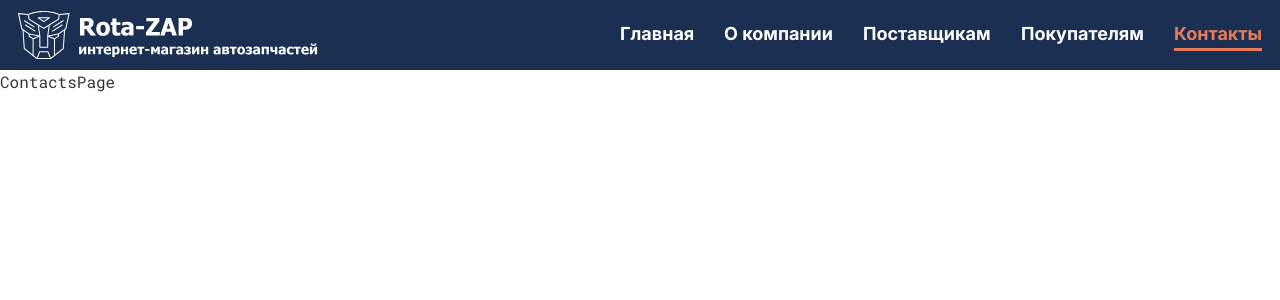
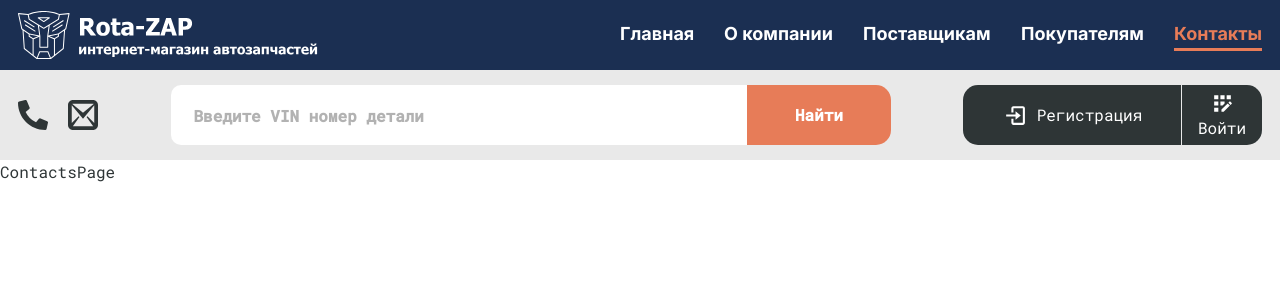
Before and after one commit to Exigoll/rota-next, a Next.js app: page /contacts in a window 1280 px wide. Shown: the top 300 px of the page. Built offline with nearby package versions, Linux system fonts and the light colour scheme.

Commit message:
feat: Header

```diff
--- a/app/components/layout/Header/Header.module.scss
+++ b/app/components/layout/Header/Header.module.scss
@@ -23,11 +23,11 @@
 
 /* Header bottom */
 .headerBottom {
-	@apply w-full h-full py-[10px] bg-gray;
+	@apply w-full h-[90px] tablet:h-[160px] bg-gray;
 }
 
 .headerBottomWrapper {
-	@apply flex items-center justify-between gap-x-[50px] w-full;
+	@apply flex items-center justify-between gap-x-[50px] tabletXL:gap-x-[40px] mobile2XL:gap-x-[20px] w-full h-full tablet:flex-wrap;
 }
 
 //Modal-window for Login
--- a/app/components/layout/Header/Header.tsx
+++ b/app/components/layout/Header/Header.tsx
@@ -6,7 +6,7 @@ export const Header = ({ openMenu, setOpenMenu }: any) => {
 	return (
 		<header className={styles.header}>
 			<HeaderTop openMenu={openMenu} setOpenMenu={setOpenMenu} />
-			{/* <HeaderBottom /> */}
+			<HeaderBottom />
 		</header>
 	);
 };
--- a/app/components/ui/Contacts/Contacts.module.scss
+++ b/app/components/ui/Contacts/Contacts.module.scss
@@ -1,5 +1,5 @@
 .contacts {
-	@apply flex flex-col gap-y-[10px];
+	@apply flex gap-x-[20px] desktop:gap-x-[15px] mobile2XL:flex-col mobile2XL:gap-y-[10px];
 }
 
 .link {
@@ -7,5 +7,5 @@
 }
 
 .icon {
-	@apply w-[25px] h-[25px] mobileXL:w-[20px] mobileXL:h-[20px] fill-lightDark tablet:hover:fill-peach tablet:hover:scale-125 will-change-transform transitionIcon;
+	@apply w-[30px] h-[30px] desktop:w-[25px] desktop:h-[25px] mobileXL:w-[20px] mobileXL:h-[20px] fill-lightDark tablet:hover:fill-peach tablet:hover:scale-125 will-change-transform transitionIcon;
 }
--- a/app/components/ui/NavBar/NavBar.module.scss
+++ b/app/components/ui/NavBar/NavBar.module.scss
@@ -6,7 +6,7 @@
 	@apply fixed top-[70px] tablet:top-[60px] right-0 flex flex-col justify-center items-center gap-y-3 w-full h-[220px] bg-darkBlue border-t-[3px] border-solid border-peach;
 	animation-duration: 1s;
 	animation-name: animationMenu;
-	z-index: -20;
+	z-index: 1;
 }
 
 .link {
--- a/app/components/ui/Office/Office.module.scss
+++ b/app/components/ui/Office/Office.module.scss
@@ -1,17 +1,15 @@
 @import "../../../styles/mixins.scss";
 
 .office {
-	display: flex;
-	align-items: center;
-	justify-content: space-between;
-	column-gap: 1px;
-	max-width: 299px;
-	width: 100%;
-	height: 60px;
+	@apply flex items-center justify-between gap-x-[1px] max-w-[299px] w-full h-[70px] desktop2XL:h-[60px];
 }
 
 .btn {
 	@apply flex flex-col items-center justify-center w-full h-full bg-lightDark text-white font-text tablet:hover:bg-heavyDark transitionButton cursor-pointer will-change-transform active:scale-99;
+
+	span {
+		@apply text-base tablet:text-sm;
+	}
 }
 
 .btnLogin,
--- a/app/components/ui/Office/OfficeAuth.tsx
+++ b/app/components/ui/Office/OfficeAuth.tsx
@@ -14,18 +14,14 @@ export const OfficeAuth = () => {
 		<div className={`${styles.office} ${styles.auth}`}>
 			<button
 				className={`${styles.btn} ${styles.btnOrders}`}
-				/* onClick={() => router.push("./orders")} */
+				onClick={() => router.push("./orders")}
 			>
 				<IconOrders className={styles.icon} />
 			</button>
-			<button
-				className={styles.btn} /* onClick={() => router.push("./favorite")} */
-			>
+			<button className={styles.btn} onClick={() => router.push("./favorite")}>
 				<IconFavorite className={styles.icon} />
 			</button>
-			<button
-				className={styles.btn} /* onClick={() => router.push("./cart")} */
-			>
+			<button className={styles.btn} onClick={() => router.push("./cart")}>
 				<IconCart className={styles.icon} />
 			</button>
 			<button className={`${styles.btn} ${styles.btnExit}`}>
--- a/app/components/ui/Search/Search.module.scss
+++ b/app/components/ui/Search/Search.module.scss
@@ -1,20 +1,18 @@
-@import "../../../styles/mixins.scss";
-
 .search {
-	@apply flex items-center justify-between max-w-[600px] w-full h-[60px] text-base font-medium;
+	@apply flex items-center justify-between w-full h-[70px] desktop2XL:h-[60px] max-w-[720px] desktop:max-w-[520px] tablet:max-w-full text-base font-medium  desktop:text-sm tablet:order-3;
 
 	input {
-		@apply max-w-[480px] w-full h-full px-[20px] border-[3px] border-solid border-transparent text-lightDark bg-white tablet:hover:boxShadow tablet:hover:border-peach focus:boxShadow focus:border-peach;
+		@apply basis-[80%] w-full h-full px-[20px] desktop:px-[15px] border-[3px] border-solid border-transparent text-lightDark bg-white tablet:hover:boxShadow tablet:hover:border-peach focus:boxShadow focus:border-peach;
 		border-radius: 10px 0px 0px 10px;
 		transition: all 0.3s ease;
 
 		&::placeholder {
-			@apply text-placeholder font-bold text-base;
+			@apply text-placeholder font-bold text-base desktop:text-sm;
 		}
 	}
 
 	button {
-		@apply max-w-[120px] w-full h-full flex items-center justify-center bg-peach text-white font-bold cursor-pointer will-change-transform tablet:hover:bg-darkPeach active:scale-99 transitionButton;
+		@apply basis-[20%] w-full h-full flex items-center justify-center bg-peach text-white font-bold cursor-pointer will-change-transform tablet:hover:bg-darkPeach active:scale-99 transitionButton;
 		border-radius: 0 15px 15px 0;
 	}
 }
```
Also changed, not shown: tsconfig.json (+7 -1 lines), app/office/balance/page.tsx (renamed from app/office/balance.tsx/page.tsx).
